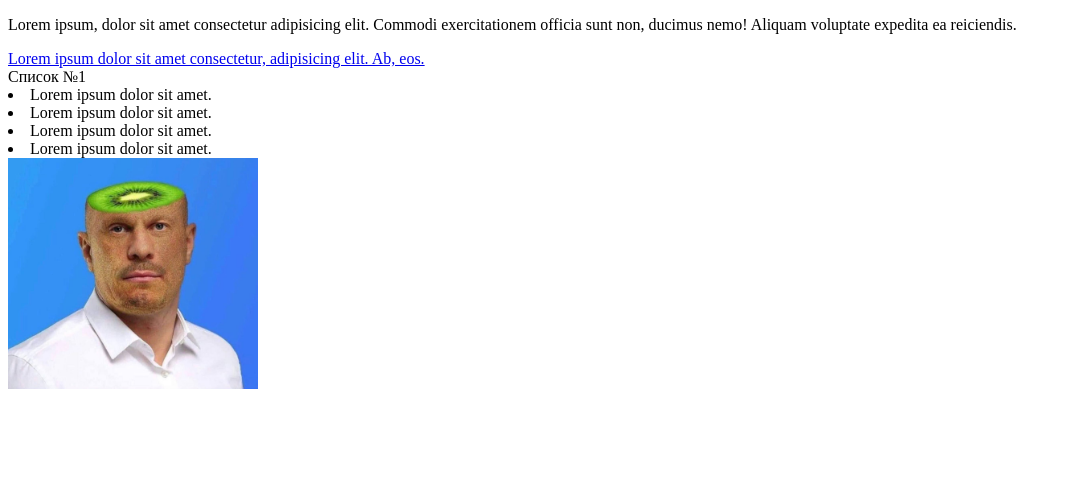
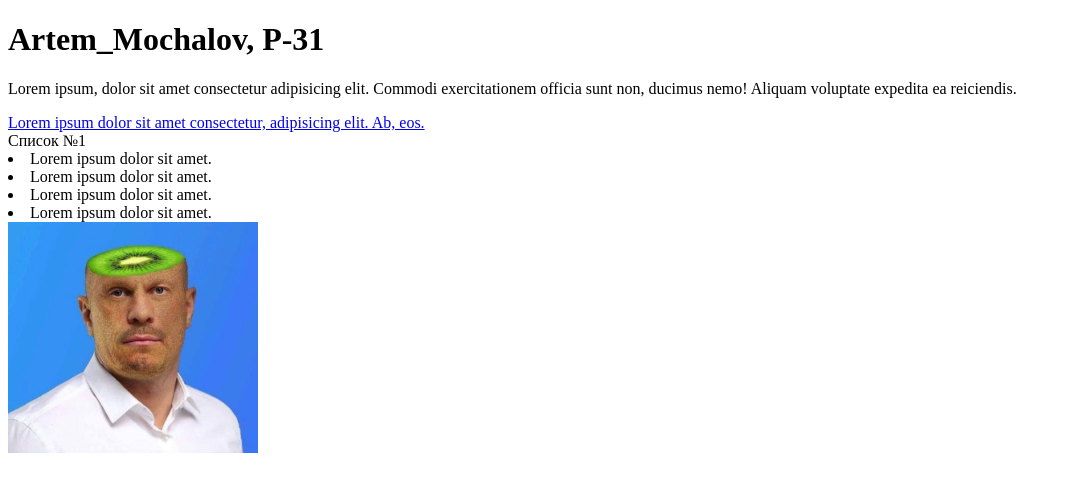
Before and after one commit to ArMoRi1/project1, a plain HTML site: page index.html in a window 1280 px wide. Shown: the whole page, without its empty margins (0-1071 px from the left). Drawn offline with Linux system fonts and the light colour scheme.

Commit message:
Додано заголовок h1

```diff
--- a/index.html
+++ b/index.html
@@ -7,6 +7,7 @@
     <title>Document</title>
 </head>
 <body>
+    <h1>Artem_Mochalov, P-31</h1>
     <div>
         <p>Lorem ipsum, dolor sit amet consectetur adipisicing elit. Commodi exercitationem officia sunt non, ducimus nemo! Aliquam voluptate expedita ea reiciendis.</p>
     </div>
```
